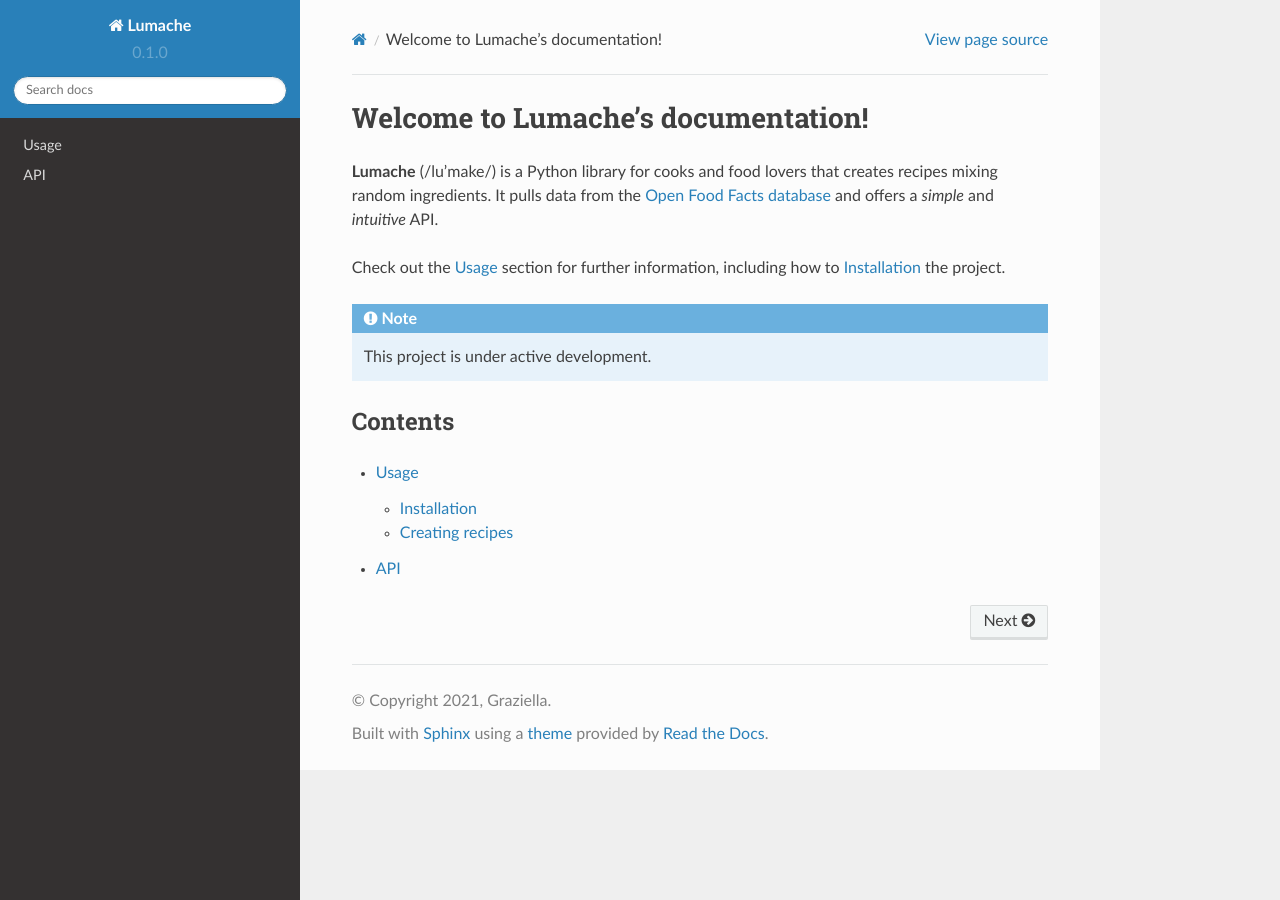
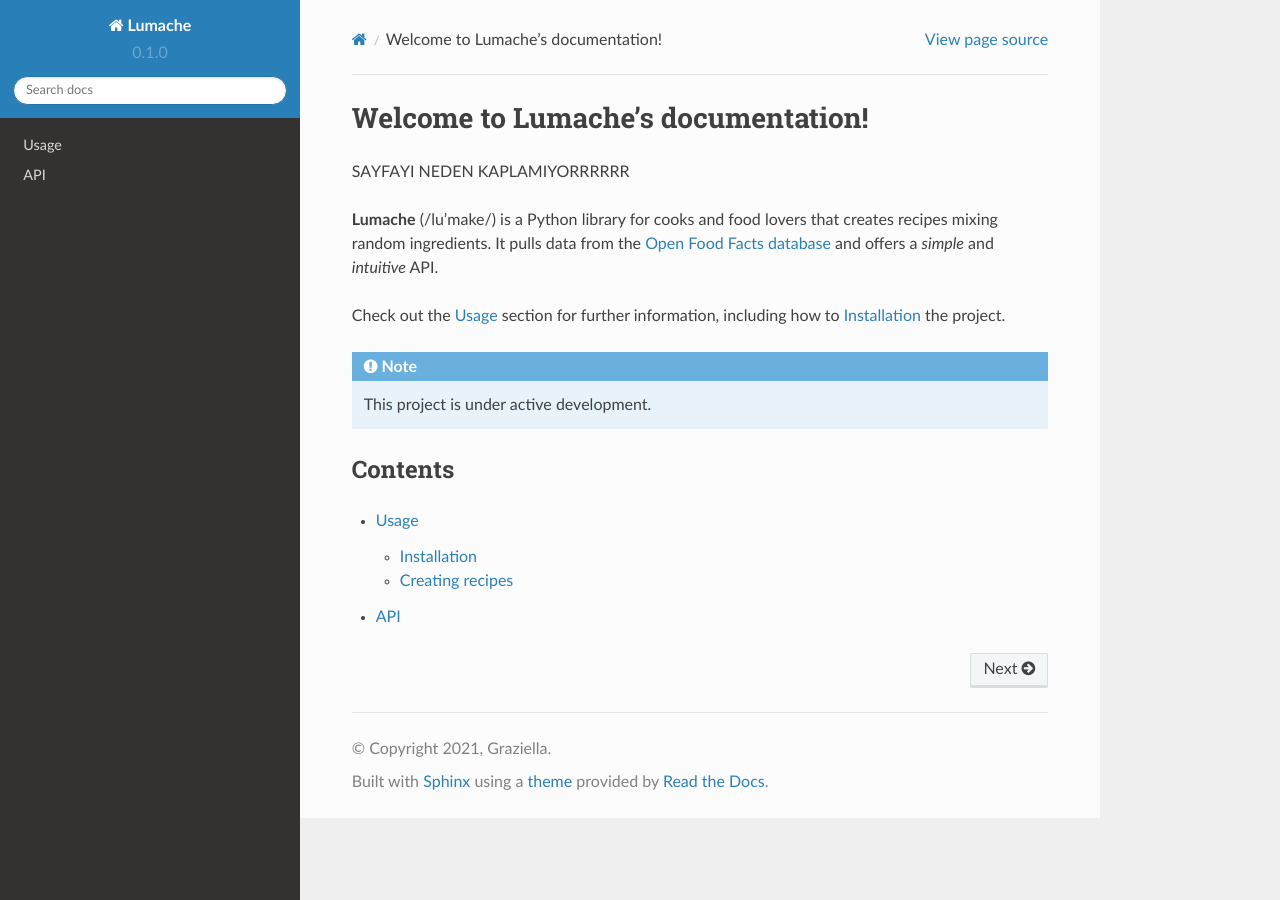
Before and after one commit to 2AGburakyilmaz/Docs, a Sphinx documentation site: the page built from docs/source/index.rst, in a window 1280 px wide. Built offline with Sphinx 7.4.7 and the Read the Docs theme 2.0.0, drawn with Linux system fonts in a browser that asks for light colours.

Commit message:
Update index.rst

```diff
--- a/docs/source/index.rst
+++ b/docs/source/index.rst
@@ -1,5 +1,9 @@
 Welcome to Lumache's documentation!
 ===================================
+
+
+
+SAYFAYI NEDEN KAPLAMIYORRRRRR
 
 **Lumache** (/lu'make/) is a Python library for cooks and food lovers
 that creates recipes mixing random ingredients.
```
